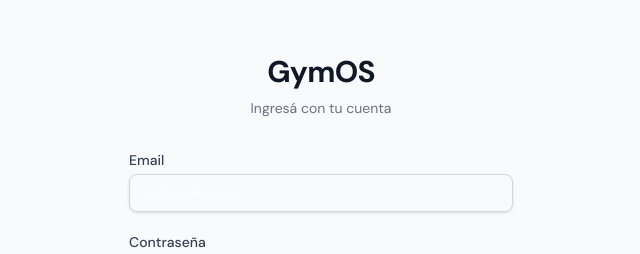
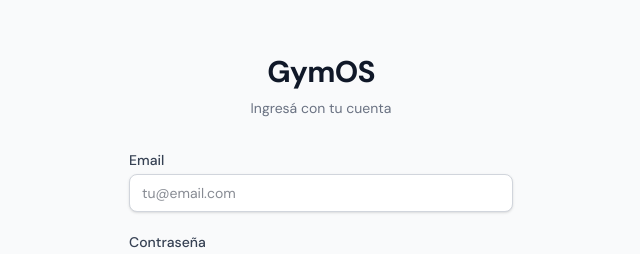
Before and after one commit to gusdvdp-cyber/gymOS, a Next.js app in the folder apps/web/: page /login in a window 1280 px wide. Shown: the part 178-432 px from the top of the page, without its empty margins (319-959 px from the left). Built offline with nearby package versions, Linux system fonts and the light colour scheme.

Commit message:
fix: add explicit text and bg color to login inputs

```diff
--- a/apps/web/src/components/auth/login-form.tsx
+++ b/apps/web/src/components/auth/login-form.tsx
@@ -44,7 +44,7 @@ export default function LoginForm() {
           type="email"
           required
           autoComplete="email"
-          className="mt-1 block w-full rounded-lg border border-gray-300 px-3 py-2 text-sm shadow-sm focus:border-blue-500 focus:outline-none focus:ring-1 focus:ring-blue-500"
+          className="mt-1 block w-full rounded-lg border border-gray-300 bg-white px-3 py-2 text-sm text-gray-900 shadow-sm focus:border-blue-500 focus:outline-none focus:ring-1 focus:ring-blue-500"
           placeholder="tu@email.com"
         />
       </div>
@@ -60,7 +60,7 @@ export default function LoginForm() {
             type={showPassword ? 'text' : 'password'}
             required
             autoComplete="current-password"
-            className="block w-full rounded-lg border border-gray-300 px-3 py-2 pr-10 text-sm shadow-sm focus:border-blue-500 focus:outline-none focus:ring-1 focus:ring-blue-500"
+            className="block w-full rounded-lg border border-gray-300 bg-white px-3 py-2 pr-10 text-sm text-gray-900 shadow-sm focus:border-blue-500 focus:outline-none focus:ring-1 focus:ring-blue-500"
           />
           <button
             type="button"
```
